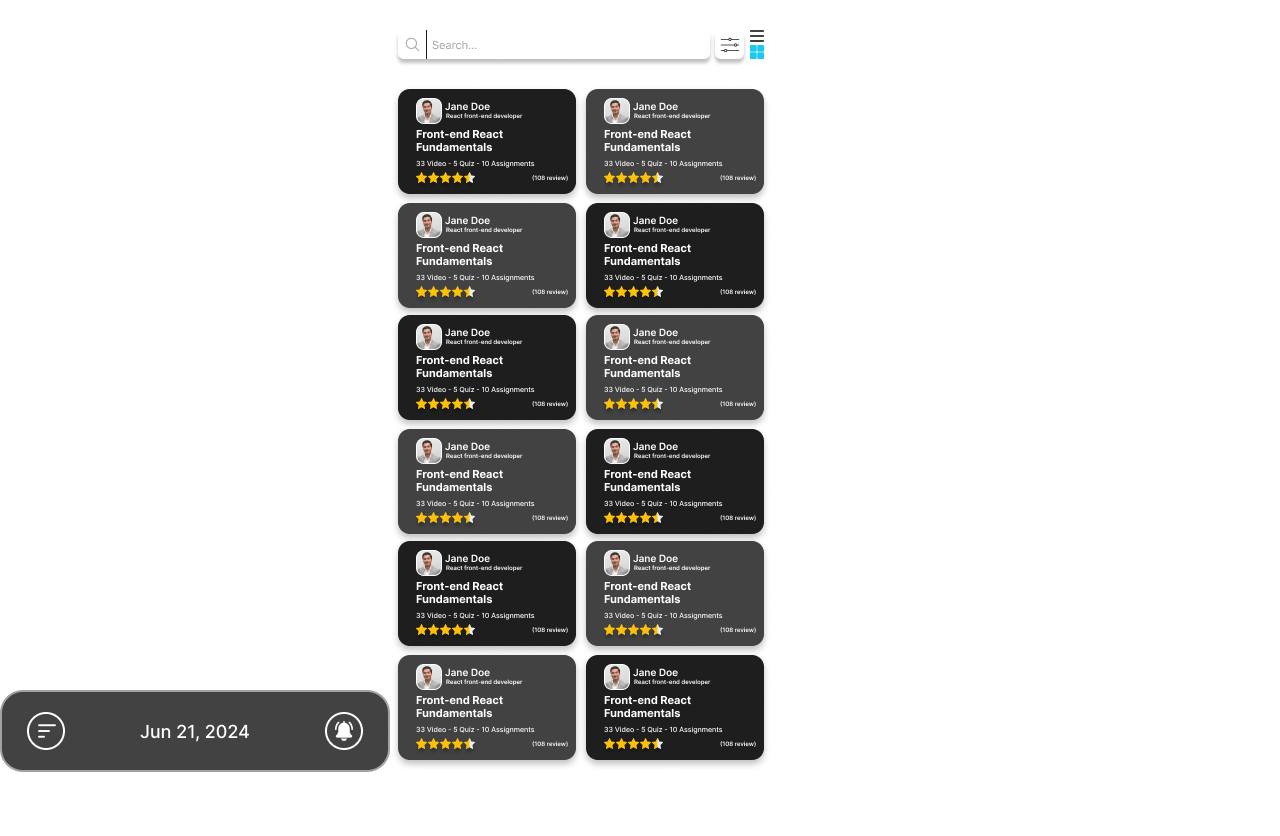
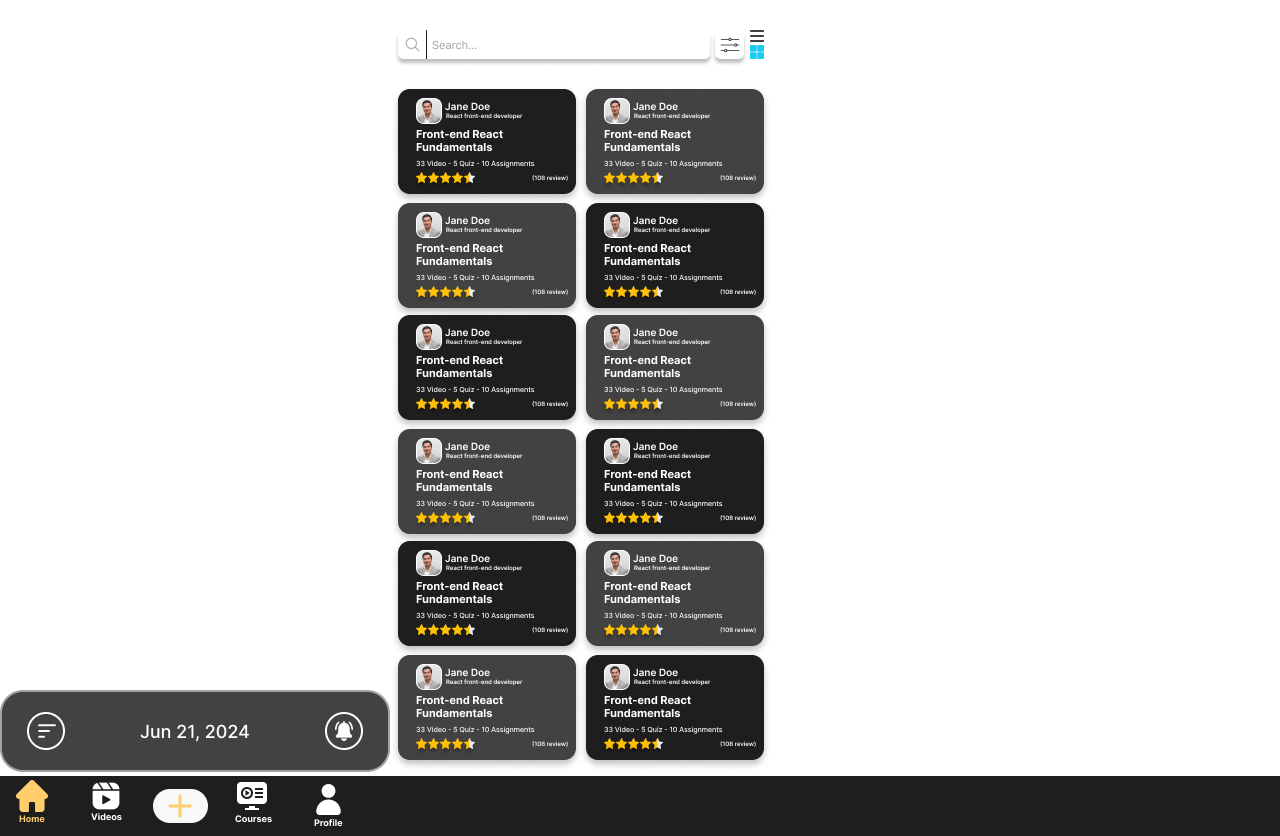
Before and after one commit to bodyXR/ontic, a React (Vite) app: page /courses in a window 1280 px wide. Before the commit the page ends 800 px from the top, so only its background shows below. Built offline with nearby package versions, Linux system fonts and the light colour scheme.

Commit message:
add footer

```diff
--- a/src/componenets/Footer.jsx
+++ b/src/componenets/Footer.jsx
@@ -12,7 +12,7 @@ const Footer = () => {
     <Stack
       sx={{
         background: "#1E1E1E",
-        gap: "15px",
+        gap: "10px",
         height: "60px",
         pt: "15px",
         flexDirection: "row",
@@ -20,31 +20,31 @@ const Footer = () => {
     >
       <Button sx={{ width: "30px", height: "30px" }}>
         <Link to="/home">
-        <img sx={{ width: "10px", objectFit: "cover" }} src={home} alt="" />
+          <img sx={{ width: "10px", objectFit: "cover" }} src={home} alt="" />
         </Link>
       </Button>
       <Button sx={{ width: "30px", height: "30px" }}>
         <Link to="/videos">
-        <img sx={{ width: "10px", objectFit: "cover" }} src={videos} alt="" />
+          <img sx={{ width: "10px", objectFit: "cover" }} src={videos} alt="" />
         </Link>
-
       </Button>
       <Button sx={{ width: "30px", height: "30px" }}>
         {/* <Link to="/"> */}
         <img sx={{ width: "10px", objectFit: "cover" }} src={add} alt="" />
         {/* </Link> */}
-
       </Button>
       <Button sx={{ width: "30px", height: "30px" }}>
         <Link to="/courses">
-        <img sx={{ width: "10px", objectFit: "cover" }} src={courses} alt="" />
+          <img
+            sx={{ width: "10px", objectFit: "cover" }}
+            src={courses}
+            alt=""
+          />
         </Link>
-
       </Button>
       <Button sx={{ width: "30px", height: "30px" }}>
         <img sx={{ width: "10px", objectFit: "cover" }} src={profile} alt="" />
-        <Link to="">
-        </Link>
+        <Link to=""></Link>
       </Button>
     </Stack>
   );
--- a/src/pages/Courses.jsx
+++ b/src/pages/Courses.jsx
@@ -1,12 +1,14 @@
 import React from 'react'
 import header from '../assets/header.png'
 import coursesPage from '../assets/coursesPage.png'
+import Footer from '../componenets/Footer'
 
 const Courses = () => {
   return (
     <div>
       <img src={header} alt="" />
       <img src={coursesPage} alt="" style={{marginTop:'30px'}} />
+      <Footer/>
     </div>
   )
 }
```
